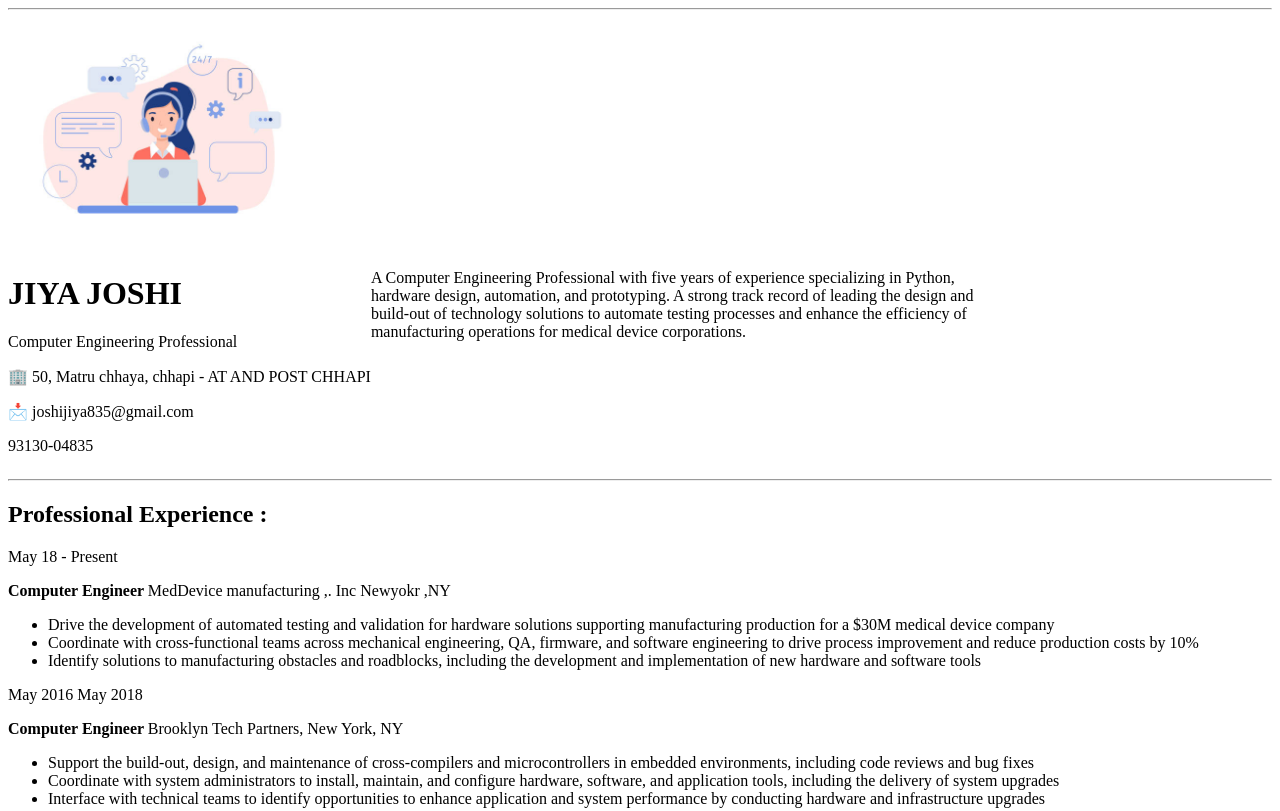
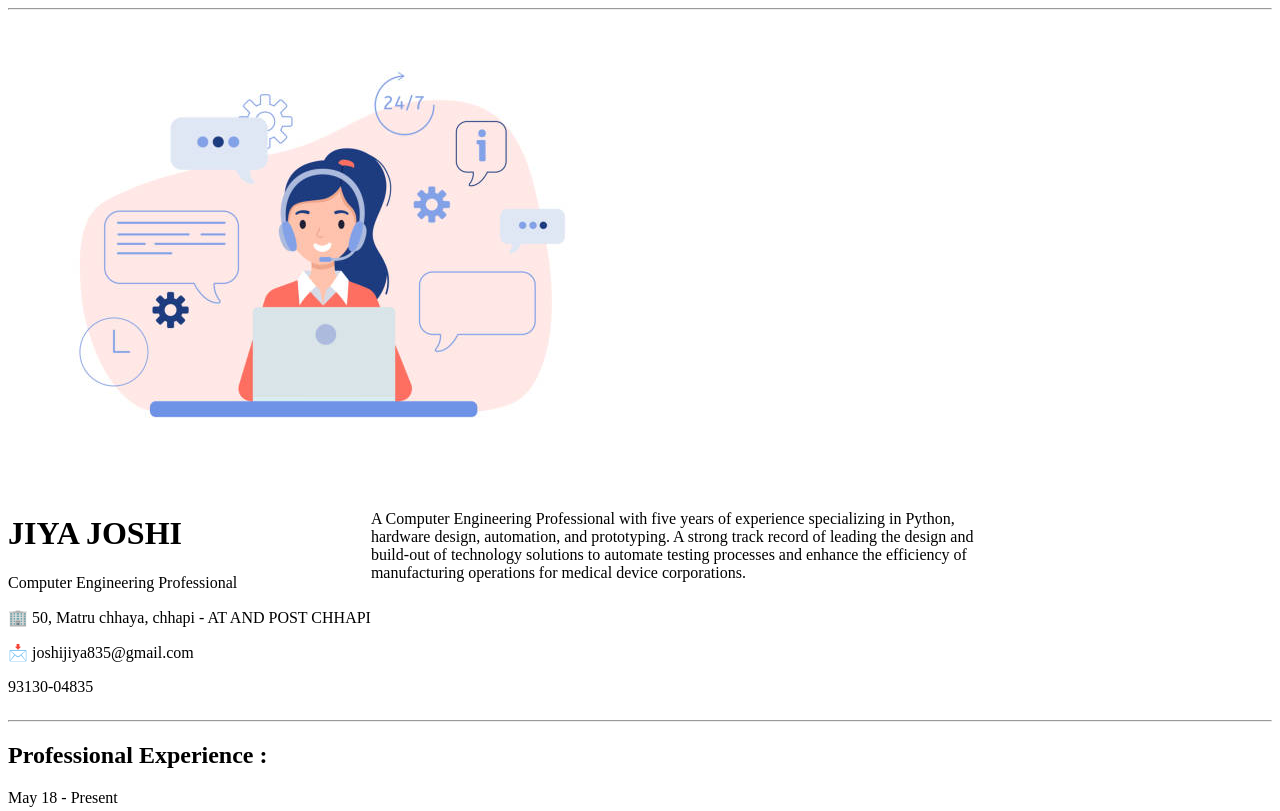
Before and after one commit to jiya-08/myResumeDemo, a plain HTML site: page index.html in a window 1280 px wide. Shown: the top 811 px of the page. Drawn offline with Linux system fonts and the light colour scheme; files whose address does not match are found by name.

Commit message:
index.html

```diff
--- a/index.html
+++ b/index.html
@@ -7,7 +7,7 @@
 </head>
 <body>
     <hr>
-    <img src="c:\Users\joshi\Downloads\istockphoto-1210479439-612x612.jpg"  width="300" alt="">
+    <img src="istockphoto-1210479439-612x612.jpg" alt="">
     <div style="display: flex; justify-content: s-between;">
   <div>
     <!-- Left side content -->
```
